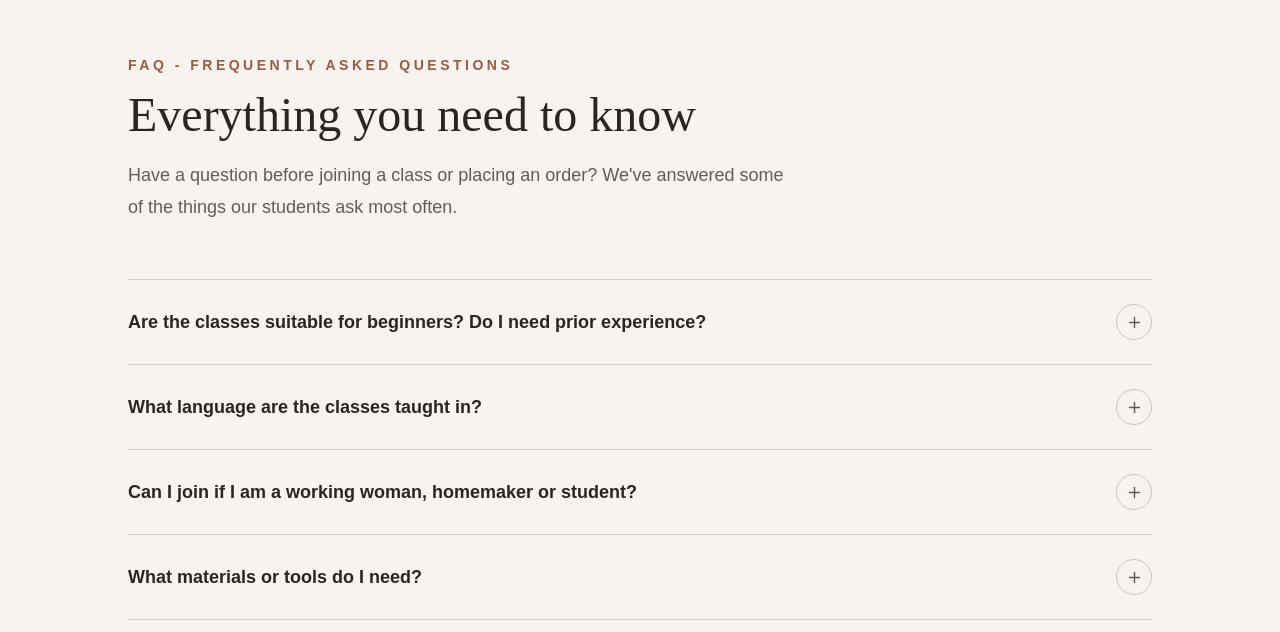
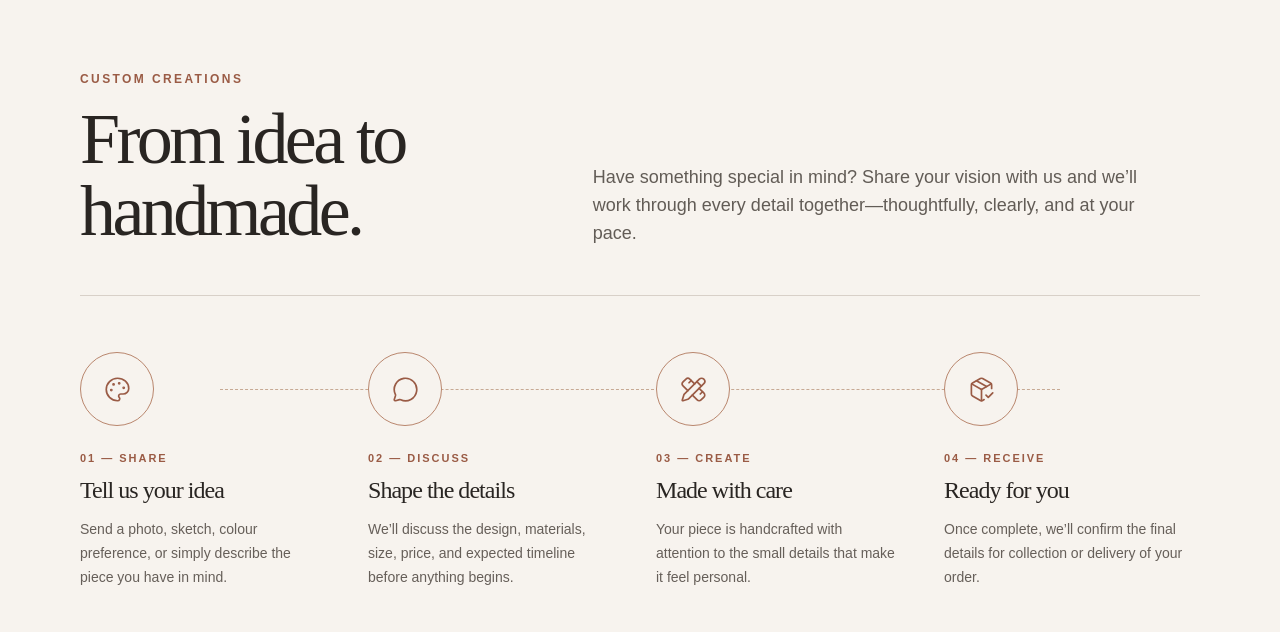
Before and after one commit to theHARI962n/RTAfreelance, a React (Vite) app: page / in a window 1280 px wide. Shown: the part 3628-4260 px from the top of the page. Built offline with nearby package versions, Linux system fonts and the light colour scheme.

Commit message:
updating routes and component

```diff
--- a/src/components/Landingpage/LandingPage.jsx
+++ b/src/components/Landingpage/LandingPage.jsx
@@ -11,9 +11,12 @@ import Footer from "./FooterSection.jsx";
 import FeaturedWorkshop from "./FeaturedWorkshop.jsx";
 import { motion } from "framer-motion";
 import { pageVariants } from "../../animations.js";
+// import AppointmentDock from "./AppointmentDock.jsx";
+import CustomOrderProcess from "./CustomOrderProcess";
 
 export default function LandingPage() {
   return (
+    <>
     <motion.div
       className="font-sans text-gray-800"
       variants={pageVariants}
@@ -22,6 +25,7 @@ export default function LandingPage() {
       exit="exit"
       transition={{ duration: 0.5, ease: "easeInOut" }}
     >
+
       <HeroSection />
       <AboutSection />
       <FeaturesSection />
@@ -29,9 +33,13 @@ export default function LandingPage() {
       <CoursesSection />
       <TestimonialsSection />
       <StudentShowcase />
+      <CustomOrderProcess />
       <FAQSection />
       <ContactSection />
       <Footer />
     </motion.div>
+
+    {/* <AppointmentDock /> */}
+    </>
   );
 }
```
